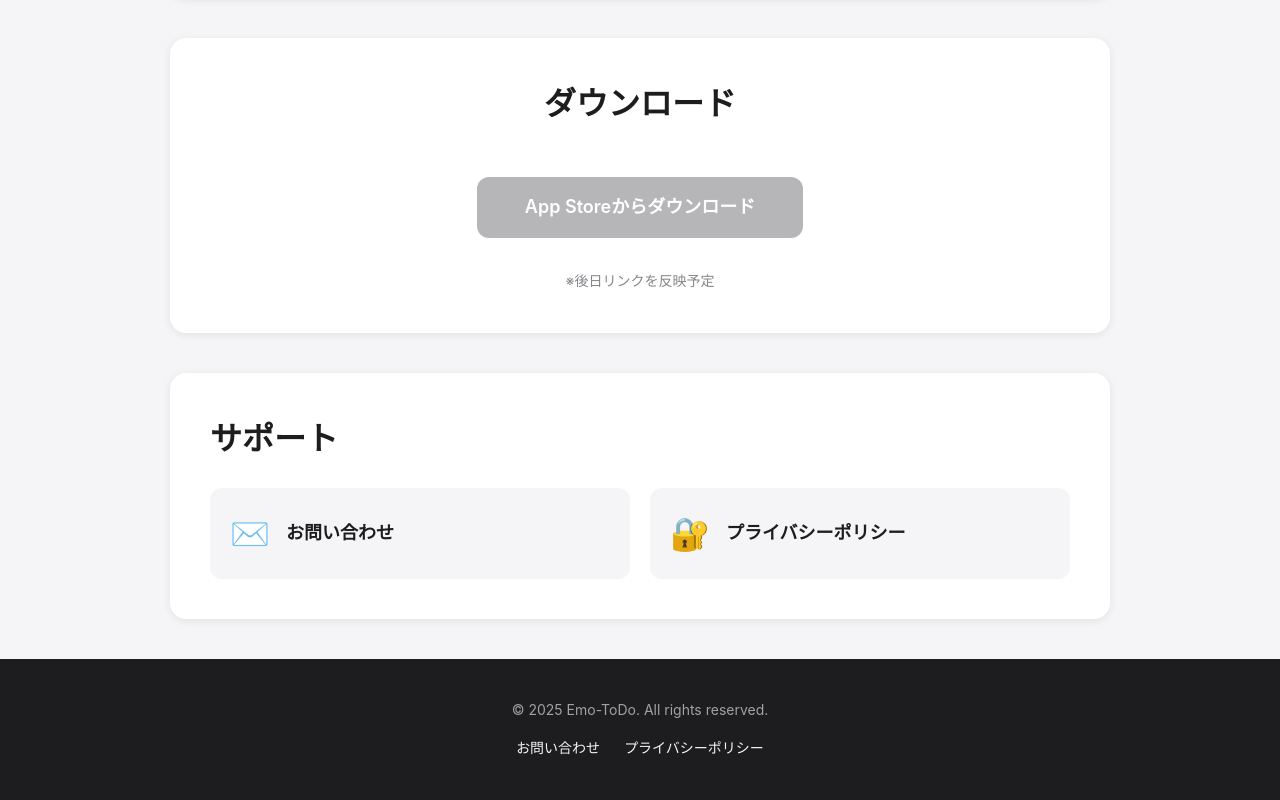
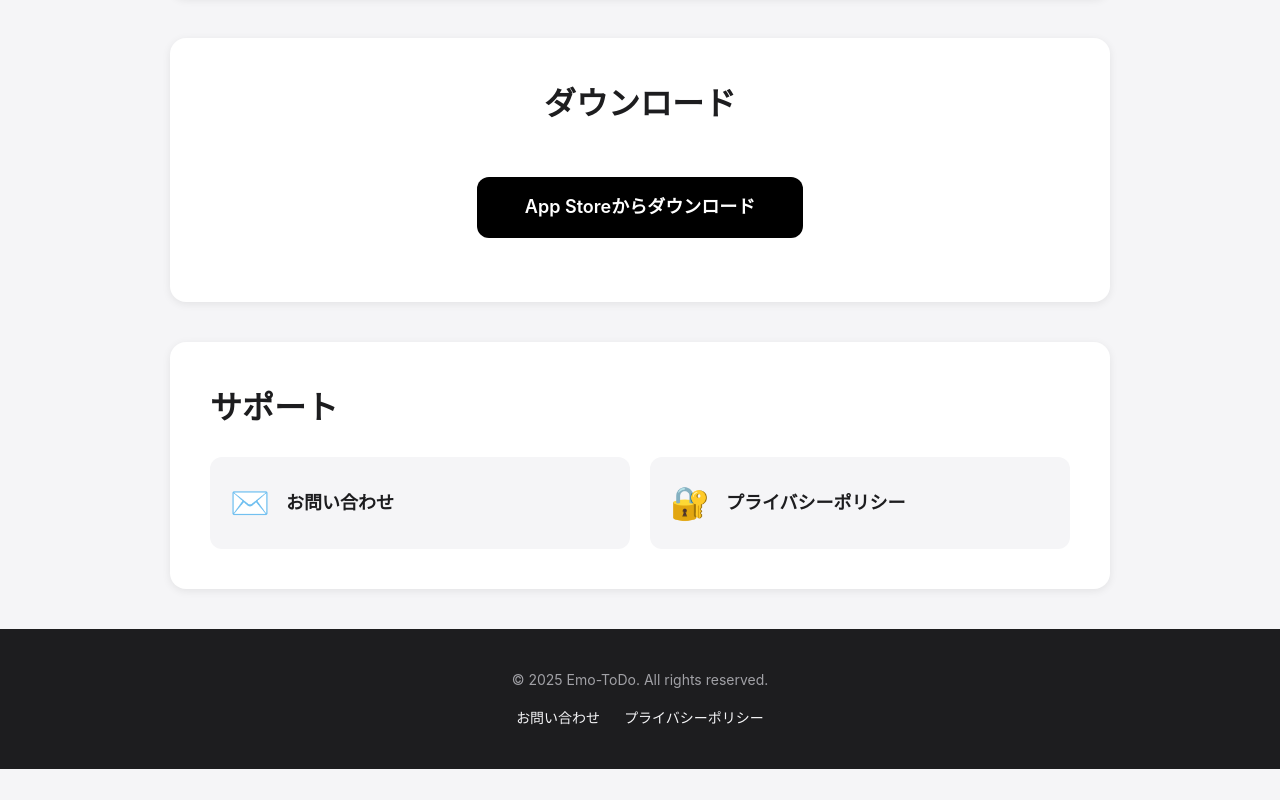
Before and after one commit to ahashimoto-dev/Emo-ToDo-Support, a plain HTML site: page index.html in a window 1280 px wide. Shown: the part 1990-2790 px from the top of the page. After the commit the page ends 2759 px from the top, so only its background shows below. Drawn offline with Linux system fonts and the light colour scheme.

Commit message:
Add App Store download link

```diff
--- a/index.html
+++ b/index.html
@@ -64,10 +64,9 @@
         <!-- ダウンロードセクション -->
         <section class="download">
             <h2>ダウンロード</h2>
-            <div class="app-store-button disabled">
+            <a href="https://apps.apple.com/app/emo-todoリスト/id6755942483" target="_blank" rel="noopener noreferrer" class="app-store-button">
                 <span>App Storeからダウンロード</span>
-            </div>
-            <p class="download-note">※後日リンクを反映予定</p>
+            </a>
         </section>
 
         <!-- サポートセクション -->
```
